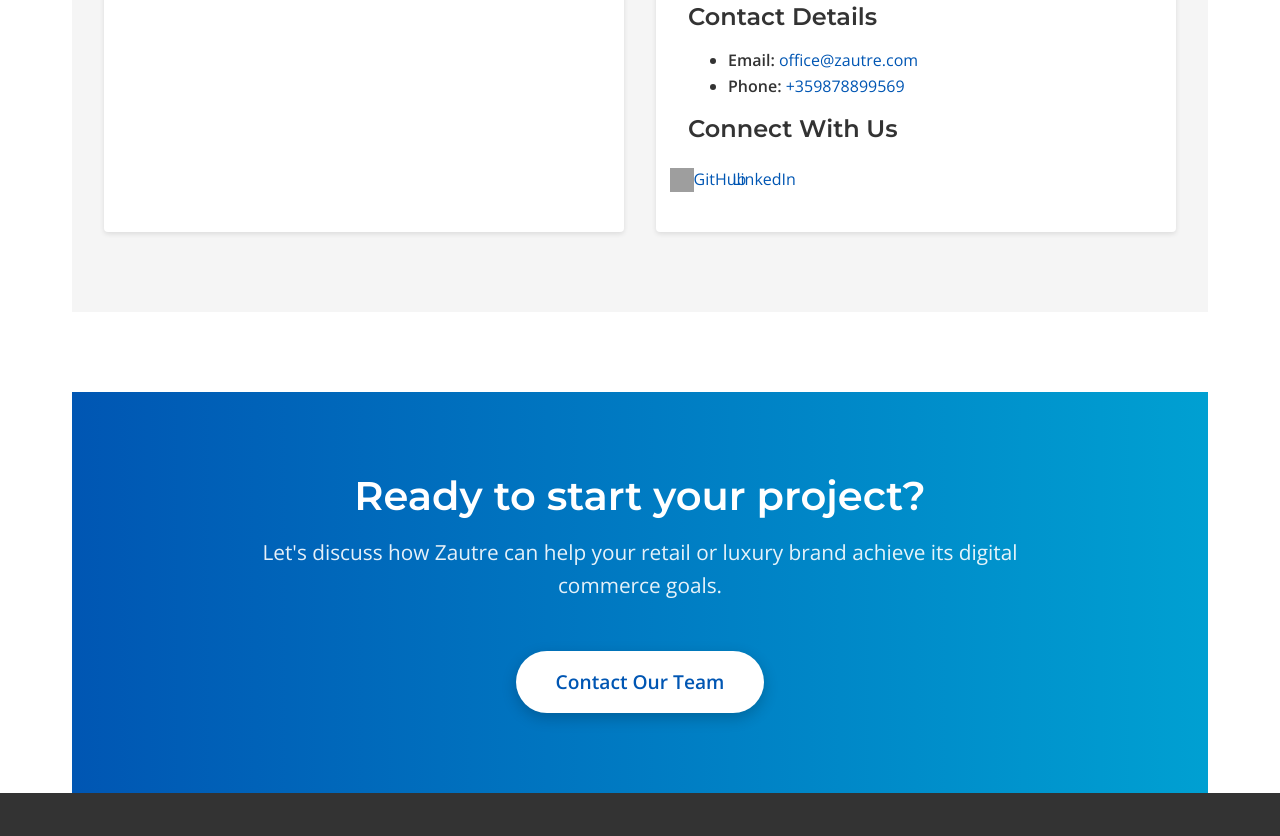
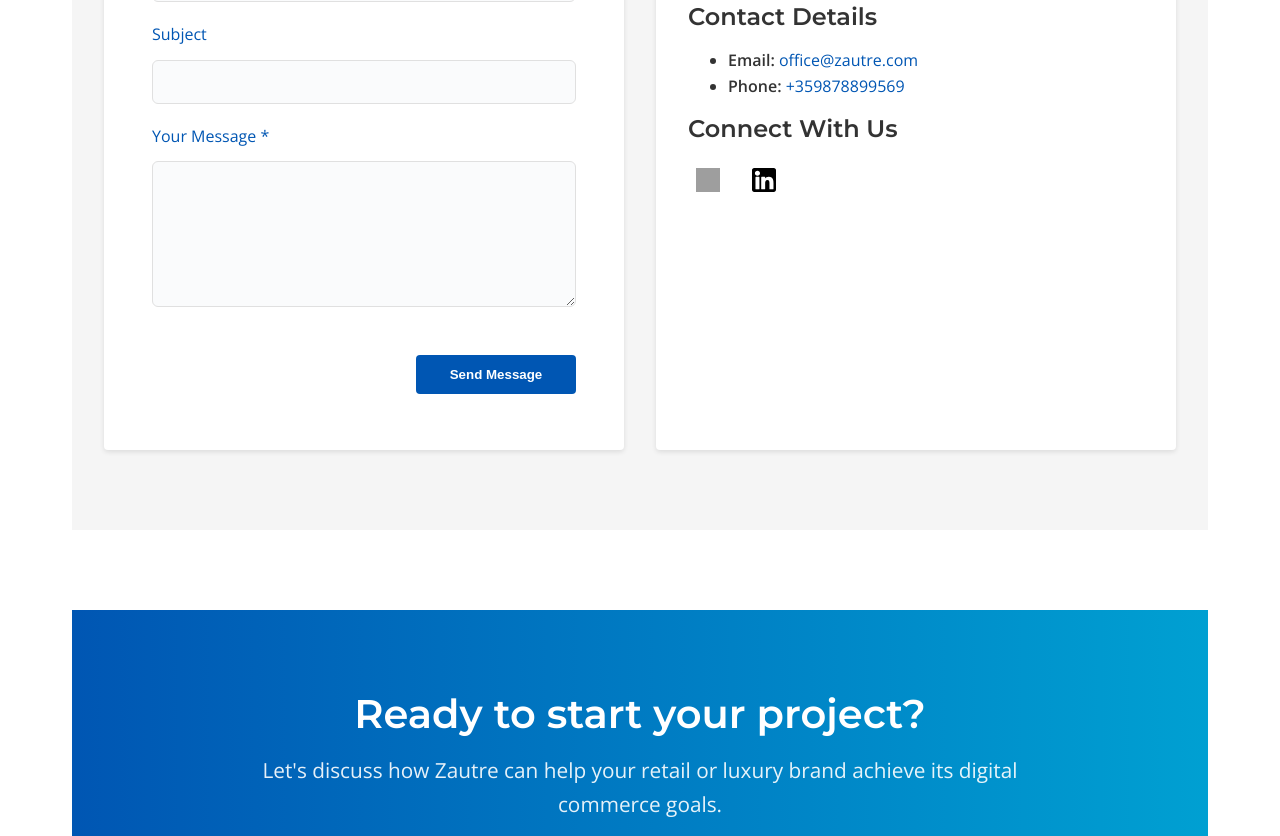
Before and after one commit to ZaUtre/zautre.com, a Jekyll site: the page built from contact.md, in a window 1280 px wide and 1400 px high, scrolled down 586 px, cut to the strip 564-1400 px from the top of the window. Built offline with Jekyll 4.4.1, drawn with Linux system fonts in a browser that asks for light colours; grey boxes are pictures that could not be loaded.

Commit message:
update contact page

```diff
--- a/assets/css/components/base.css
+++ b/assets/css/components/base.css
@@ -92,3 +92,50 @@
   padding: 1rem 2rem;
   font-size: 1.1rem;
 }
+
+/* Contact Form */
+.contact-form {
+  display: flex;
+  flex-direction: column;
+  gap: 1.25rem;
+  padding: 1.5rem 1rem;
+}
+.contact-form .form-group {
+  display: flex;
+  flex-direction: column;
+  gap: 0.5rem;
+}
+.contact-form label {
+  font-weight: 500;
+  margin-bottom: 0.25rem;
+  color: var(--primary-color, #0056b3);
+}
+.contact-form input,
+.contact-form textarea {
+  padding: 0.75rem 1rem;
+  border: 1px solid #e0e0e0;
+  border-radius: 6px;
+  font-size: 1rem;
+  background: #fafbfc;
+  transition: border-color 0.2s;
+}
+.contact-form input:focus,
+.contact-form textarea:focus {
+  border-color: var(--primary-color, #0056b3);
+  outline: none;
+  background: #fff;
+}
+.contact-form textarea {
+  min-height: 120px;
+  resize: vertical;
+}
+.contact-form .form-actions {
+  display: flex;
+  justify-content: flex-end;
+}
+.contact-form .btn {
+  min-width: 160px;
+}
+.contact-form .g-recaptcha {
+  margin-top: 0.5rem;
+}
--- a/contact.md
+++ b/contact.md
@@ -75,13 +75,11 @@
           <div class="social-links">
             <a href="https://github.com/zautre" target="_blank" rel="noopener" aria-label="GitHub">
               <img src="https://cdn.simpleicons.org/github/24292f" alt="GitHub" class="icon" width="24" height="24" />
-              GitHub
+
             </a>
             <a href="https://www.linkedin.com/company/zautre" target="_blank" rel="noopener" aria-label="LinkedIn">
-              <svg class="icon" width="24" height="24" viewBox="0 0 24 24" fill="#0A66C2" xmlns="http://www.w3.org/2000/svg">
-                <path d="M20.447 20.452h-3.554v-5.569c0-1.327-.025-3.037-1.849-3.037-1.851 0-2.132 1.445-2.132 2.939v5.667H9.358V9h3.414v1.561h.049c.476-.899 1.637-1.849 3.37-1.849 3.602 0 4.267 2.368 4.267 5.455v6.285zM5.337 7.433c-1.144 0-2.069-.926-2.069-2.068 0-1.143.925-2.069 2.069-2.069 1.143 0 2.068.926 2.068 2.069 0 1.142-.925 2.068-2.068 2.068zm1.777 13.019H3.56V9h3.554v11.452zM22.225 0H1.771C.792 0 0 .771 0 1.723v20.549C0 23.229.792 24 1.771 24h20.451C23.2 24 24 23.229 24 22.271V1.723C24 .771 23.2 0 22.222 0z"/>
-              </svg>
-              LinkedIn
+              <img src="/assets/images/linkedin-svgrepo-com.svg" alt="LinkedIn" class="icon" width="24" height="24" style="filter: grayscale(100%) brightness(0);" />
+
             </a>
           </div>
         </div>
```
Also changed, not shown: assets/images/linkedin-svgrepo-com.svg (added).
